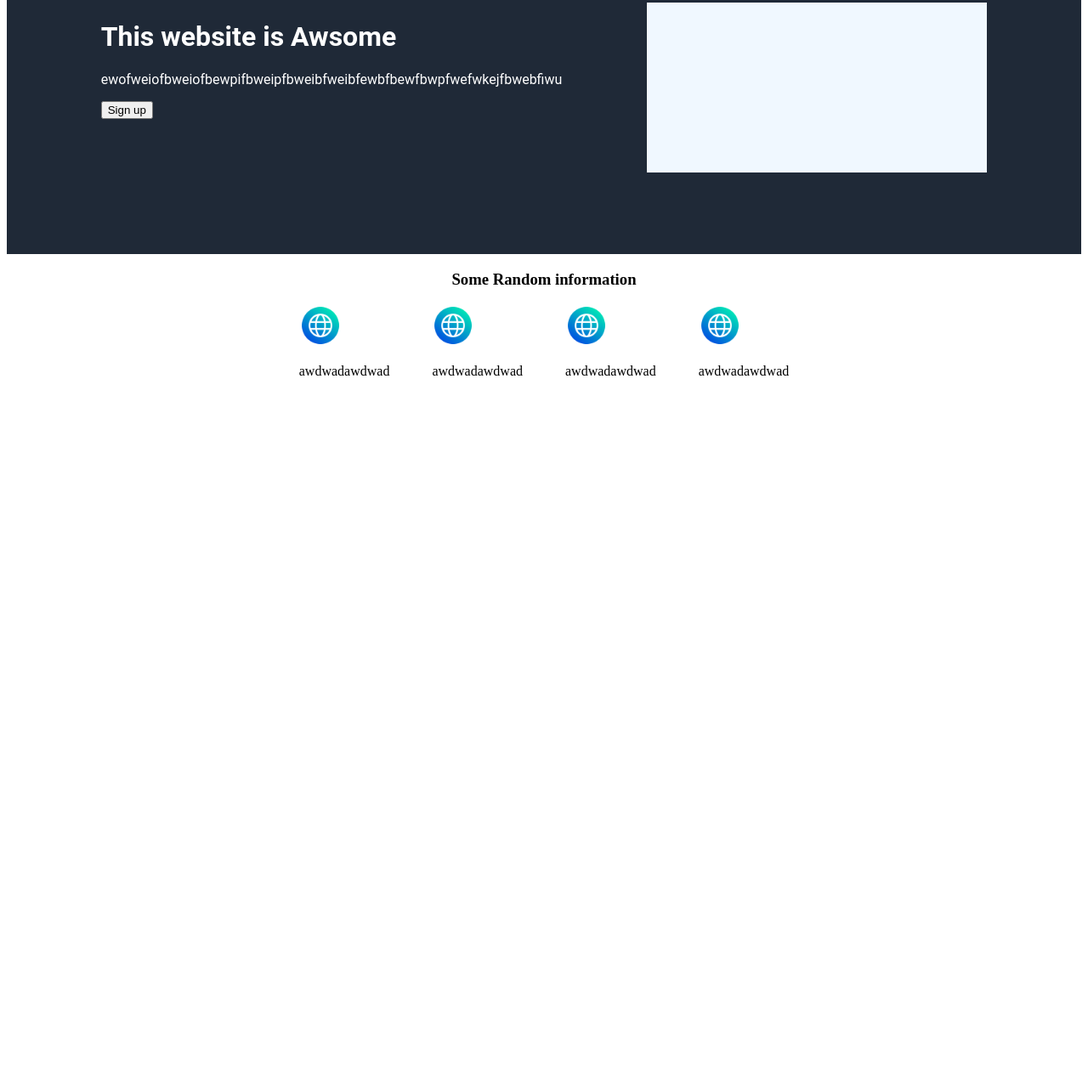
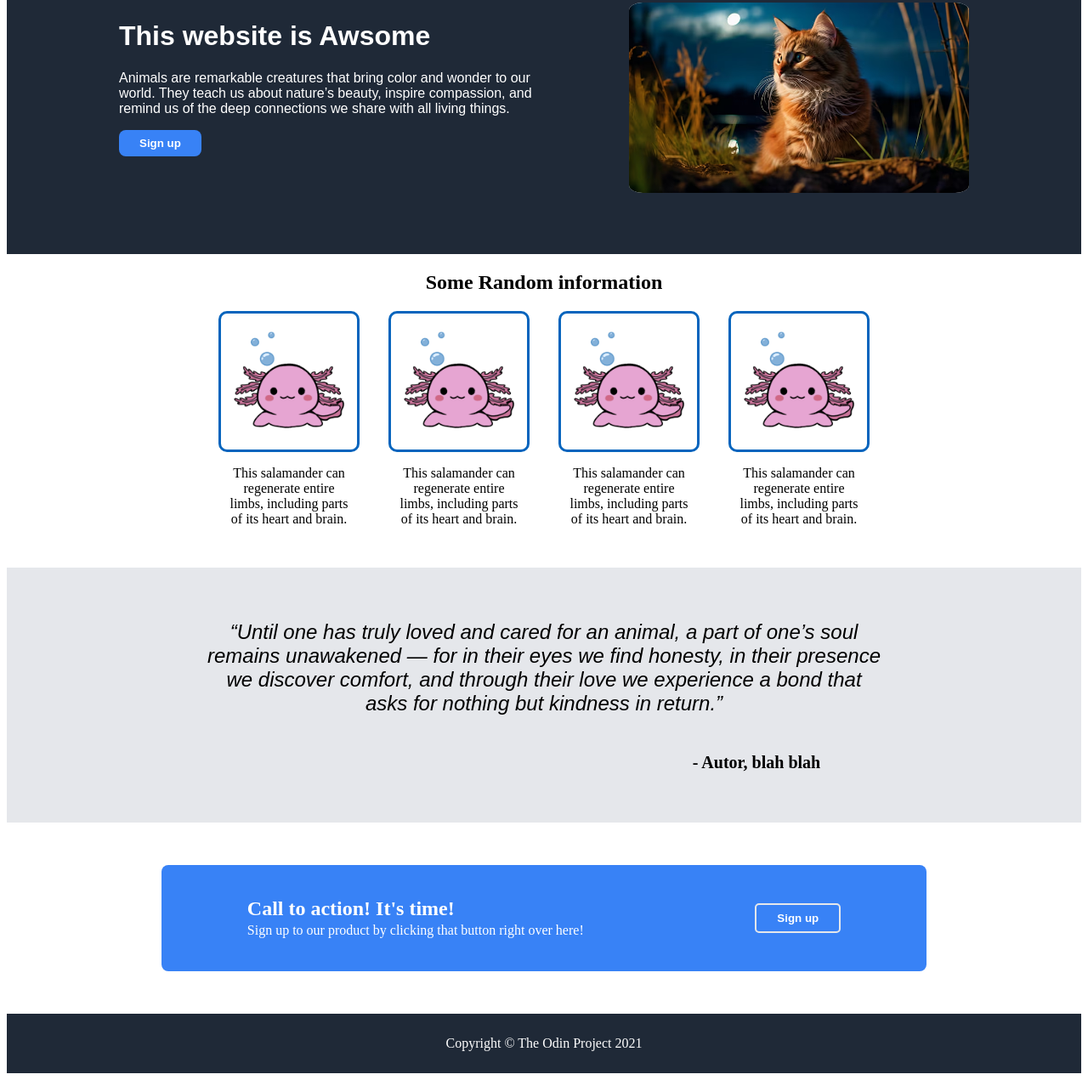
Before and after one commit to koje-byte/landing, a plain HTML site: page index.html in a window 1280 px wide. Shown: the part 109-1380 px from the top of the page at 85% size. Before the commit the page ends 800 px from the top, so only its background shows below. Drawn offline with Linux system fonts and the light colour scheme.

Commit message:
Completed the odin project webpage

```diff
--- a/index.html
+++ b/index.html
@@ -9,46 +9,72 @@
 <body>
    <div class="top">
         <div class="header">
-            <img src="logo.png" class="logo">
+            <img src="logo.png" class="logom">
             <nav>
-                <a>link1</a>
-                <a>link2</a>
-                <a>link3</a>
+                <a href="">link1 </a>
+                <a href="">link2</a>
+                <a href="">link3</a>
             </nav>
         </div>
         <div class="hero">
             <div class="H1">
             <h1>This website is Awsome</h1>
-            <p>ewofweiofbweiofbewpifbweipfbweibfweibfewbfbewfbwpfwefwkejfbwebfiwu</p>
+            <p>Animals are remarkable creatures that bring color and wonder to our world.
+                They teach us about nature’s beauty, inspire compassion, and remind us of the deep connections we share with all living things.</p>
             <button>Sign up</button>
             </div>
             <div class="H2">
-
+                <img src="cat.jpg">
             </div>
         </div>
    </div>
     <div class="middle">
         <div class="TM">
-            <h3>Some Random information</h3>
+            <h2>Some Random information</h2>
             <div class="blocks">
                 <div class="block1">
-                    <img src="logo.png" class="logo">
-                    <p>awdwadawdwad</p>
+                    <img src="Axolotl.png" class="logo">
+                    <p>This salamander can regenerate entire limbs, including parts of its heart and brain.
+                    </p>
                 </div>
                 <div class="block2">
-                    <img src="logo.png" class="logo">
-                    <p>awdwadawdwad</p>
+                    <img src="Axolotl.png" class="logo">
+                    <p>This salamander can regenerate entire limbs, including parts of its heart and brain.
+                    </p>
                 </div>
                 <div class="block3">
-                    <img src="logo.png" class="logo">
-                    <p>awdwadawdwad</p>
+                    <img src="Axolotl.png" class="logo">
+                    <p>This salamander can regenerate entire limbs, including parts of its heart and brain.
+                    </p>
                 </div>
                 <div class="block4">
-                    <img src="logo.png" class="logo">
-                    <p>awdwadawdwad</p>
+                   <img src="Axolotl.png" class="logo">
+                    <p>This salamander can regenerate entire limbs, including parts of its heart and brain.
+                    </p>
                 </div>
             </div>
         </div>
+        <div class="LM">
+            <p class="Quote"> <em>“Until one has truly loved and cared for an animal, a part of one’s soul remains unawakened —
+                for in their eyes we find honesty, in their presence we discover comfort, and through their love we experience a
+                bond that asks for nothing but kindness in return.”</em></p>
+                <p class="author"><bold> - Autor, blah blah</bold></p>
+        </div>
+   </div>
+   <div class="foot">
+        <div class="TF">
+            <div class="Calltoaction">
+                <div class="cta1">Call to action! It's time!</div>
+                <div>Sign up to our product by clicking that button right over here!</div>
+            </div>
+            <div>
+                <button class="Lowersign">Sign up</button>
+            </div>
+        </div>
+        <div class="LF">
+            <div>Copyright &copy; The Odin Project 2021</div>
+        </div>
+
    </div>
 </body>
 </html>
--- a/style.css
+++ b/style.css
@@ -14,6 +14,10 @@
     align-items: center;
     margin: 12px;
 }
+nav{
+    display: flex;
+    gap: 8px;
+}
 .hero{
     display: flex;
     justify-content: center;
@@ -22,22 +26,31 @@
 }
 .H1{
     color: white;
+    width: 500px;
+    font-family: Arial, Helvetica, sans-serif;
 }
-.H2{
+.H2 img{
     background-color: aliceblue;
-    height: 200px;
+    height: auto;
     width: 400px;
+    border-radius: 4%;
 }
 .logo{
-    width:50px;
-    height: 50px;
+    width:150px;
+    height: auto;
+    border: 3px solid rgb(5, 100, 189);
+    border-radius: 10px;
+    padding: 5px;
+    align-self: center;
 }
 .middle{
     display: flex;
+    flex-direction: column;
     align-content: center;
     justify-content: center;
+    gap: 32px;
 }
-h3{
+h2{
     text-align: center;
 }
 .blocks{
@@ -45,3 +58,93 @@ h3{
     justify-content: center;
     gap:50px;
 }
+.LM{
+    background-color: #E5E7EB;
+    height: 300px;
+    display: flex;
+    flex-direction: column;
+    justify-content: center;
+
+}
+.TF{
+    background-color: aqua;
+    width: 500px;
+}
+.Quote{
+    font-size: 24px;
+    text-align: center;
+    width: 50rem;
+    align-self: center;
+    font-family: Arial, Helvetica, sans-serif;
+}
+.author{
+    align-self: center;
+    margin-left: 500px;
+    font-size: 20px;
+    font-weight: 800;
+}
+a{
+    text-decoration: none;
+    color: white;
+}
+.logom{
+    width: 50px;
+    height: 50px;
+}
+.block1,.block2,.block3,.block4{
+    display: flex;
+    flex-direction: column;
+    justify-content: center;
+    align-content: center;
+    width: 150px;
+    text-align: center;
+}
+button{
+    color:white;
+    font-weight: 900;
+    padding: 8px 24px;
+    background-color: #3882f6;
+    border-radius: 8px;
+    border:none;
+}
+.foot{
+    display: flex;
+    justify-content: center;
+    flex-direction: column;
+}
+.TF{
+    display: flex;
+    justify-content:space-around ;
+    align-self: center;
+    margin: 50px;
+    width: 900px;
+    height: 125px;
+    border-radius: 8px;
+    background-color: #3882f6;
+    align-items: center;
+    color: white;
+
+}
+.Calltoaction{
+    display: flex;
+    flex-direction: column;
+    gap: 3px;
+}
+.cta1{
+    font-weight: bolder;
+    font-size: 24px;
+}
+.Lowersign{
+    border: 2px solid #E5E7EB;
+    border-radius: 5px;
+    padding: 8px 24px;
+}
+.LF{
+    height: 70px;
+    background-color: #1f2937;
+    width: 100%;
+    color: white;
+    display: flex;
+    justify-content: center;
+    align-items: center;
+}
```
Also changed, not shown: Axolotl.jpg (added), Axolotl.png (added), cat.jpg (added).
